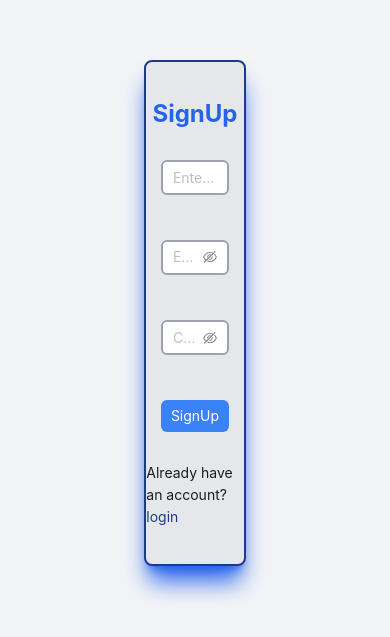
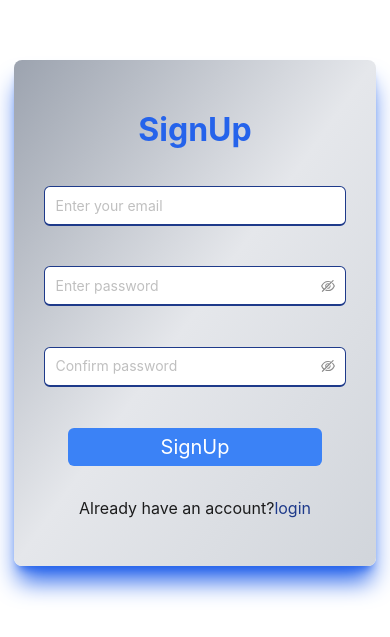
Before and after one commit to ShreeramNew/job-portal-typescript, a Next.js app: page /signup in a window 390 px wide. Shown: the part 109-746 px from the top of the page. Built offline with nearby package versions, Linux system fonts and the light colour scheme.

Commit message:
login and signup style changed

```diff
--- a/src/components/onboarding/Login.tsx
+++ b/src/components/onboarding/Login.tsx
@@ -19,8 +19,8 @@ export default function Login({ isEmployer }: { isEmployer: boolean }) {
    };
 
    return (
-      <div className="w-full h-[100vh] border- border-red-800 flex justify-center items-center bg-gray-100">
-         <div className=" border-blue-900 border-2 w-[26%] h-[60%] rounded-lg shadow-blue-600 shadow-xl bg-gray-200">
+      <div className="w-full h-[100vh] border- border-red-800 flex justify-center items-center">
+         <div className=" border-blue-900 border- w-[93%] md:w-[26%] h-[60%] rounded-lg shadow-blue-600 shadow-xl bg-gradient-to-br from-gray-400 via-gray-200 to-gray-300">
             <Form
                name="basic"
                onFinish={onFinish}
@@ -28,15 +28,16 @@ export default function Login({ isEmployer }: { isEmployer: boolean }) {
                autoComplete="on"
                className=" border- border-green-900 h-full !w-full flex justify-center items-center flex-col gap-[25px] rounded-lg"
             >
-               <h2 className=" text-blue-600 font-bold text-2xl">Login</h2>
+               <h2 className=" text-blue-600 font-bold text-[2rem] md:text-2xl ">Login</h2>
 
                <Form.Item<FieldType>
                   name="email"
                   rules={[{ required: true, message: "Please enter a valid email!" }]}
-                  className="w-[70%] m-0 h-[10%]"
+                  className="w-[83%] md:w-[70%] m-0 h-[10%]"
                >
                   <Input
-                     className=" border-2 border-gray-400 rounded-md px-[10px] py-[2px]  outline-none  h-[35px]"
+                     type="email"
+                     className=" border-b-2 border-blue-900 rounded-md px-[10px] py-[2px] shadow-2xl shadow-blue-900  outline-none h-[40px] md:h-[35px]"
                      placeholder="Enter your email"
                   />
                </Form.Item>
@@ -44,10 +45,10 @@ export default function Login({ isEmployer }: { isEmployer: boolean }) {
                <Form.Item<FieldType>
                   name="password"
                   rules={[{ required: true, message: "Please input your password!" }]}
-                  className="w-[70%] m-0 h-[10%]"
+                  className="w-[83%] md:w-[70%] m-0 h-[10%]"
                >
                   <Input.Password
-                     className=" border-2 border-gray-400 rounded-md px-[10px] py-[2px] outline-none  h-[35px]"
+                     className=" !border-b-2 border-blue-900 rounded-md px-[10px] py-[2px] outline-none h-[40px] md:h-[35px]"
                      placeholder="Enter password"
                   />
                </Form.Item>
@@ -55,12 +56,12 @@ export default function Login({ isEmployer }: { isEmployer: boolean }) {
                <Form.Item className="w-[70%] m-0">
                   <button
                      type="submit"
-                     className=" bg-blue-500 py-[5px] rounded-md w-full text-white "
+                     className=" bg-blue-500 py-[5px] text-xl rounded-md w-full text-white "
                   >
                      Login
                   </button>
                </Form.Item>
-               <p>
+               <p className="text-[1rem]">
                   Don't you have an account?
                   <span
                      className=" text-blue-900 hover:underline cursor-pointer"
--- a/src/components/onboarding/Signup.tsx
+++ b/src/components/onboarding/Signup.tsx
@@ -21,8 +21,8 @@ export default function Signup({ isEmployer }: { isEmployer: boolean }) {
       console.log("Failed:", errorInfo);
    };
    return (
-      <div className="w-full h-[100vh] border- border-red-800 flex justify-center items-center bg-gray-100">
-         <div className=" border-blue-900 border-2 w-[26%] h-[60%] rounded-lg shadow-blue-600 shadow-xl bg-gray-200">
+      <div className="w-full h-[100vh] border- border-red-800 flex justify-center items-center">
+         <div className=" border-blue-900 border- w-[93%] md:w-[26%] h-[60%] rounded-lg shadow-blue-600 shadow-xl bg-gradient-to-br from-gray-400 via-gray-200 to-gray-300">
             <Form
                name="basic"
                onFinish={onFinish}
@@ -30,15 +30,16 @@ export default function Signup({ isEmployer }: { isEmployer: boolean }) {
                autoComplete="on"
                className=" border- border-green-900 h-full !w-full flex justify-center items-center flex-col gap-[30px] rounded-lg"
             >
-               <h2 className=" text-blue-600 font-bold text-2xl">SignUp</h2>
+               <h2 className=" text-blue-600 font-bold text-[2rem] md:text-2xl">SignUp</h2>
 
                <Form.Item<FieldType>
                   name="email"
                   rules={[{ required: true, message: "Please enter a valid email!" }]}
-                  className="w-[70%] m-0 h-[10%]"
+                  className="w-[83%] md:w-[70%] m-0 h-[10%]"
                >
                   <Input
-                     className=" border-2 border-gray-400 rounded-md px-[10px] py-[2px]  outline-none  h-[35px]"
+                     type="email"
+                     className=" border-b-2 border-blue-900 rounded-md px-[10px] py-[2px]  outline-none  h-[40px] md:h-[35px]"
                      placeholder="Enter your email"
                   />
                </Form.Item>
@@ -46,10 +47,10 @@ export default function Signup({ isEmployer }: { isEmployer: boolean }) {
                <Form.Item<FieldType>
                   name="password"
                   rules={[{ required: true, message: "Please input your password!" }]}
-                  className="w-[70%] m-0 h-[10%]"
+                  className="w-[83%] md:w-[70%] m-0 h-[10%]"
                >
                   <Input.Password
-                     className=" border-2 border-gray-400 rounded-md px-[10px] py-[2px] outline-none  h-[35px]"
+                     className=" border-b-2 border-blue-900 rounded-md px-[10px] py-[2px] outline-none  h-[40px] md:h-[35px]"
                      placeholder="Enter password"
                   />
                </Form.Item>
@@ -57,10 +58,10 @@ export default function Signup({ isEmployer }: { isEmployer: boolean }) {
                <Form.Item<FieldType>
                   name="confirm"
                   rules={[{ required: true, message: "Please confirm password!" }]}
-                  className="w-[70%] m-0 h-[10%] "
+                  className="w-[83%] md:w-[70%] m-0 h-[10%]"
                >
                   <Input.Password
-                     className=" border-2 border-gray-400 rounded-md px-[10px] py-[2px] outline-none h-[35px]"
+                     className=" border-b-2 border-blue-900 rounded-md px-[10px] py-[2px] outline-none h-[40px] md:h-[35px]"
                      placeholder="Confirm password"
                   />
                </Form.Item>
@@ -68,12 +69,12 @@ export default function Signup({ isEmployer }: { isEmployer: boolean }) {
                <Form.Item className="w-[70%] m-0">
                   <button
                      type="submit"
-                     className=" bg-blue-500 py-[5px] rounded-md w-full text-white "
+                     className=" bg-blue-500 py-[5px] text-xl rounded-md w-full text-white  "
                   >
                      SignUp
                   </button>
                </Form.Item>
-               <p>
+               <p className="text-[1rem]">
                   Already have an account?
                   <span
                      className=" text-blue-900 hover:underline cursor-pointer"
```
Also changed, not shown: src/app/globals.css (+7 -0 lines).
